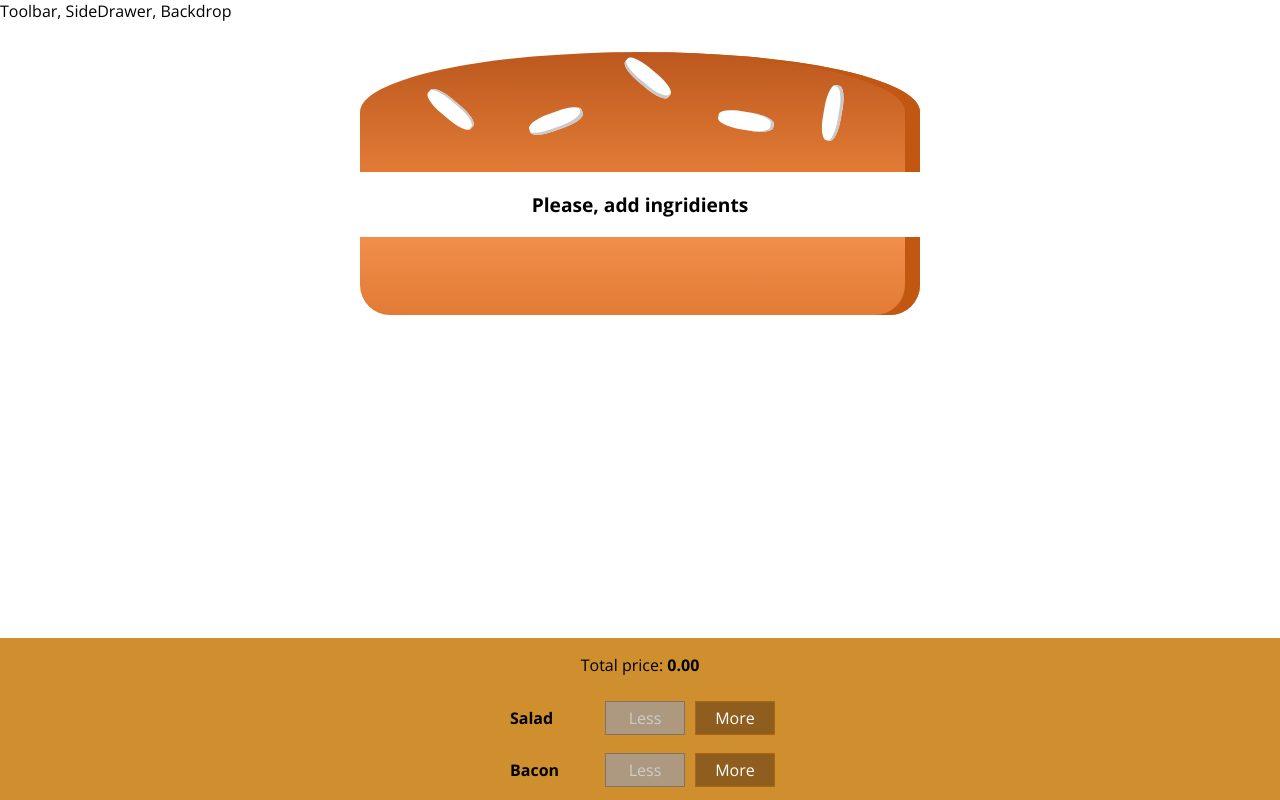
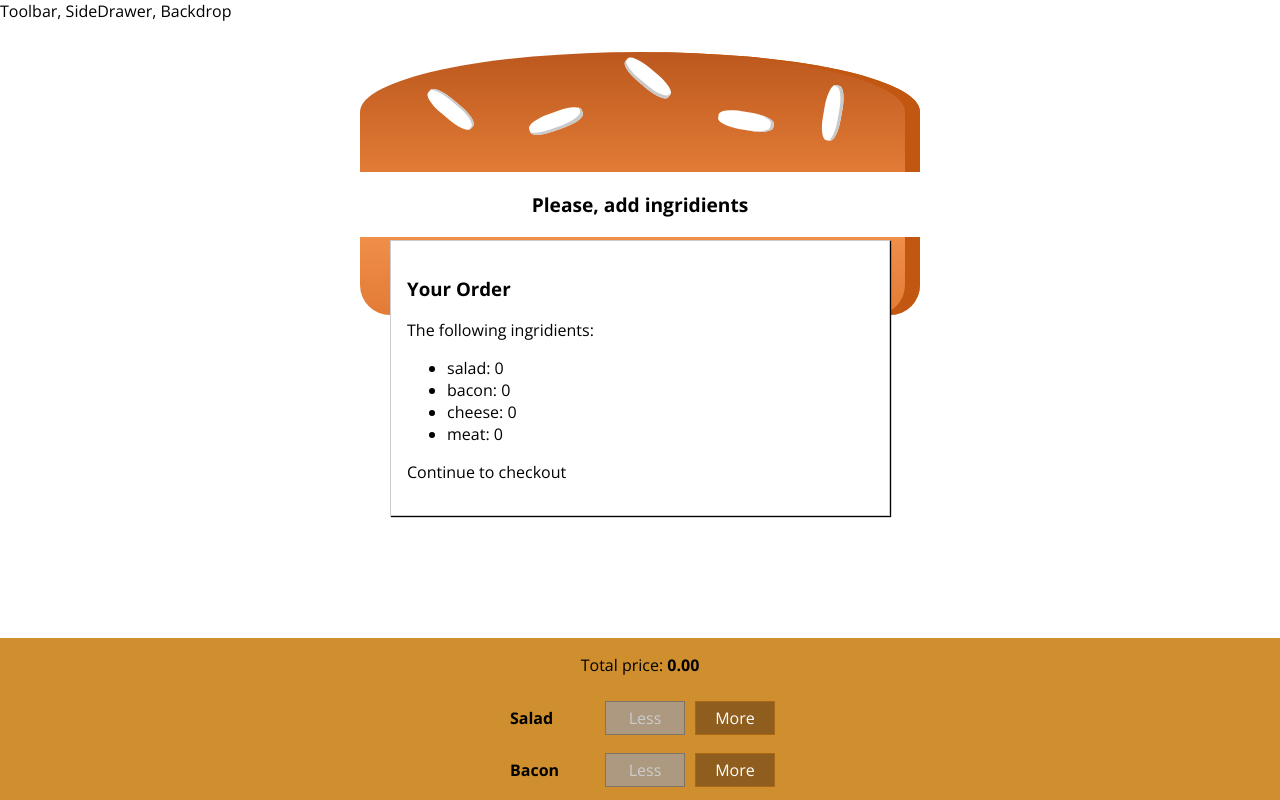
Before and after one commit to zhoranet/react-complete-guide, a React app: page / in a window 1280 px wide. Shown: the top 800 px of the page. Built offline with nearby package versions, Linux system fonts and the light colour scheme.

Commit message:
added modal

```diff
--- /dev/null
+++ b/src/components/OrderSummary/OrderSummary.js
@@ -0,0 +1,22 @@
+import React from 'react';
+import Aux from '../../hoc/Auxiliary';
+
+const orderSummary = (props) => {
+
+    const ingridientSummary = Object.keys(props.ingridients).map(key => {
+        return <li key={key}><span>{key}:</span> {props.ingridients[key]}</li>
+    });
+
+    return(
+        <Aux>
+            <h3>Your Order</h3>
+            <p>The following ingridients:</p>
+            <ul>
+                {ingridientSummary}
+            </ul>
+            <p>Continue to checkout</p>
+        </Aux>
+    );
+}
+
+export default orderSummary;
--- /dev/null
+++ b/src/components/UI/Modal/Modal.css
@@ -0,0 +1,20 @@
+.Modal {
+    position: fixed;
+    z-index: 500;
+    background-color: white;
+    width: 70%;
+    border: 1px solid #ccc;
+    box-shadow: 1px 1px 1px black;
+    padding: 16px;
+    left: 15%;
+    top: 30%;
+    box-sizing: border-box;
+    transition: all 0.3s ease-out;
+}
+
+@media (min-width: 600px) {
+    .Modal {
+        width: 500px;
+        left: calc(50% - 250px);
+    }
+}
--- /dev/null
+++ b/src/components/UI/Modal/Modal.js
@@ -0,0 +1,9 @@
+import React from "react";
+import classes from './Modal.css';
+
+const modal = (props) => (
+    <div className={classes.Modal}>
+        {props.children}
+    </div>
+)
+export default modal;
--- a/src/containers/BurgerBuilder.js
+++ b/src/containers/BurgerBuilder.js
@@ -2,6 +2,8 @@
 import Aux from '../hoc/Auxiliary'
 import Burger from '../components/Burger/Burger'
 import BuildControls from "../components/Burger/BuildControls/BuildControls";
+import Modal from "../components/UI/Modal/Modal";
+import OrderSummary from "../components/OrderSummary/OrderSummary";
 
 const INGRIDIENT_PRICES = {
     salad: 0.3,
@@ -72,6 +74,7 @@
         return(
             <Aux>
                 <React.StrictMode>
+                <Modal><OrderSummary ingridients={this.state.ingridients}/></Modal>
                 <Burger ingridients={this.state.ingridients}></Burger>
                 <BuildControls
                     purchasable={this.state.purchasable}
```
Also changed, not shown: src/components/OrderSummary/OrderSummary.css (added), src/components/UI/Backdrop/Backdrop.js (added).
